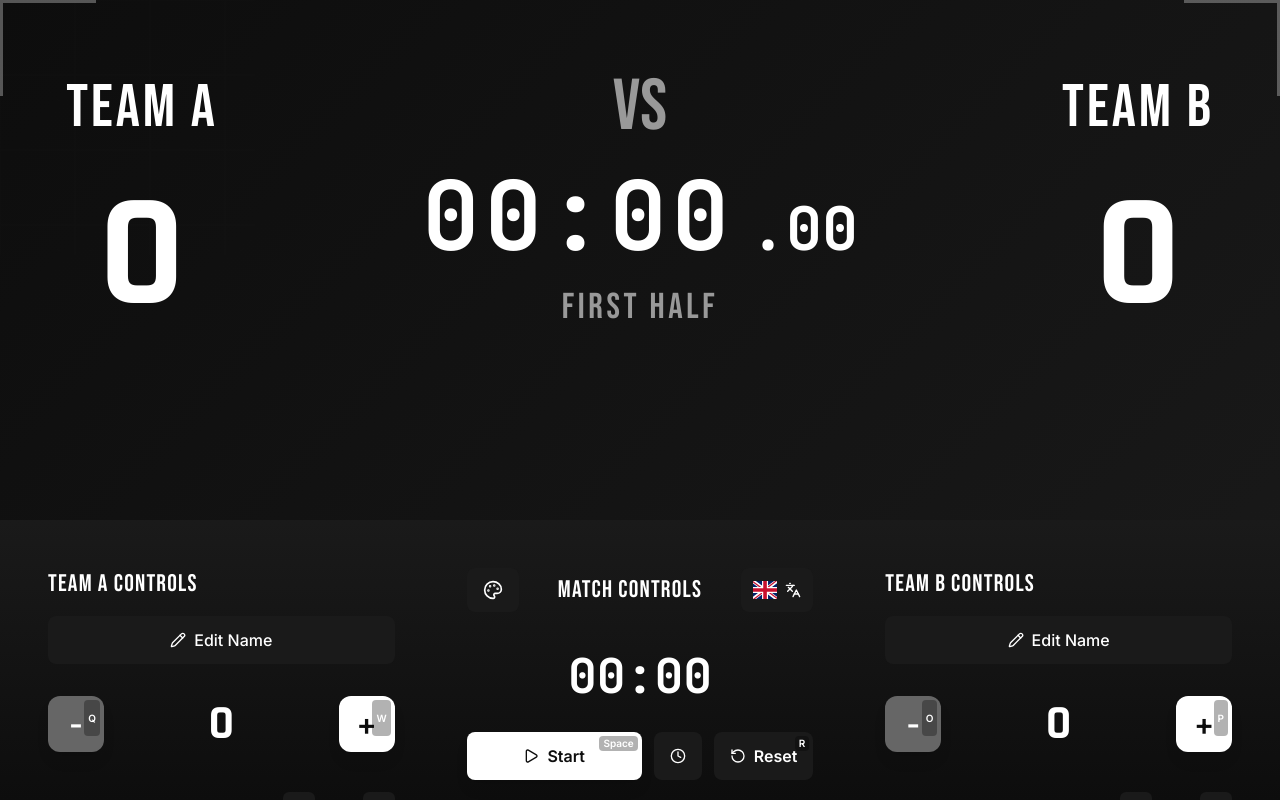
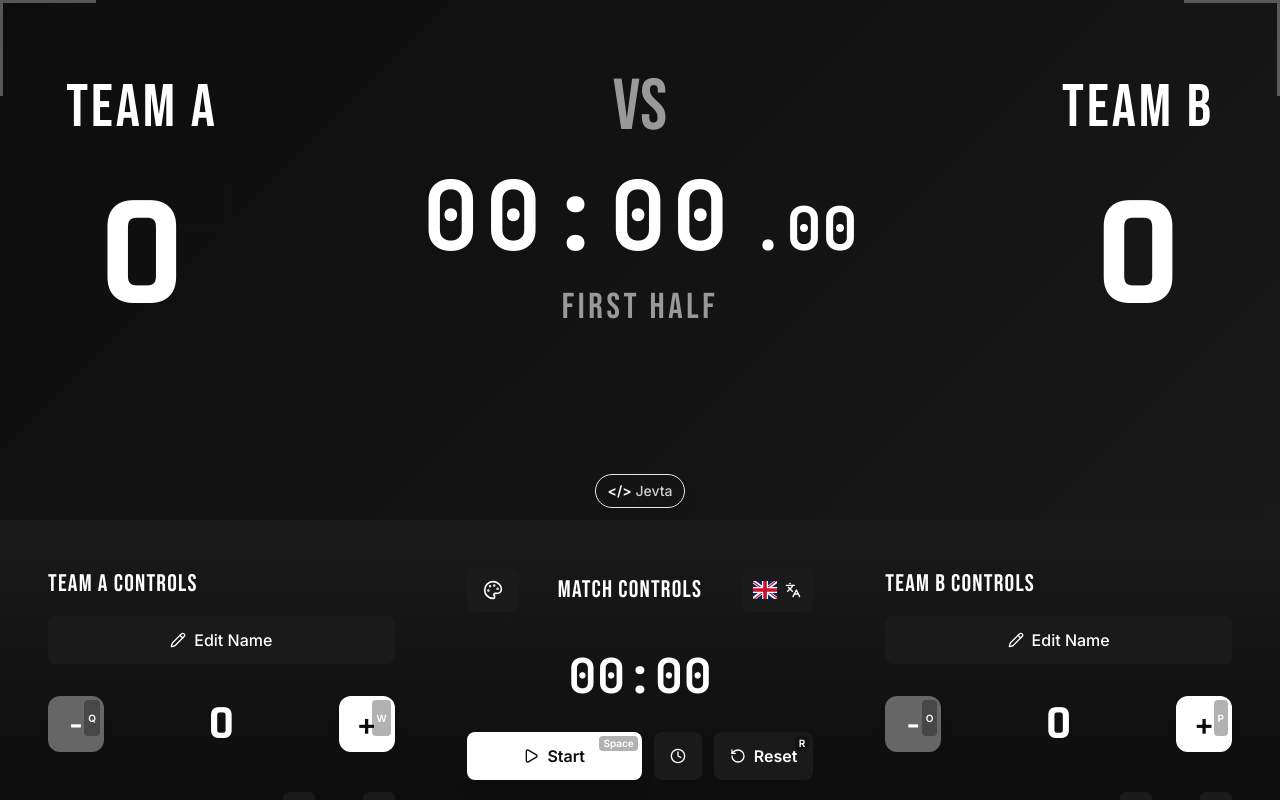
Before and after one commit to jevtasite/GoalBoard, a React (Vite) app: page / in a window 1280 px wide. Both pictures are taken after a click on the button "Launch Scoreboard". Built offline with nearby package versions, Linux system fonts and the light colour scheme.

Commit message:
tag adjustment main page

```diff
--- a/src/App.jsx
+++ b/src/App.jsx
@@ -151,6 +151,20 @@ function AppContent() {
       {/* Control panel slides up from bottom on desktop - absolutely positioned */}
       {!isMobileDevice && isControlPanelVisible && (
         <div className={`fixed bottom-0 left-0 right-0 z-40 ${isAnimatingOut ? 'slide-down' : 'slide-up'}`}>
+          {/* Developer Credit - Above control panel */}
+          <div className="flex justify-center pb-3">
+            <a
+              href="https://jevta.site"
+              target="_blank"
+              rel="noopener noreferrer"
+              className="flex items-center gap-1.5 px-3 py-1.5 bg-steelBlue/60 hover:bg-steelBlue/80 backdrop-blur-sm border border-electricMint/30 rounded-full transition-all duration-300 hover:scale-105 shadow-lg"
+            >
+              <span className="font-body text-xs md:text-sm text-white/80">
+                <span className="text-electricMint font-semibold">&lt;/&gt;</span> Jevta
+              </span>
+            </a>
+          </div>
+
           <ControlPanel
             setPresentationMode={setPresentationMode}
             showResetConfirmModal={showResetConfirmModal}
```
